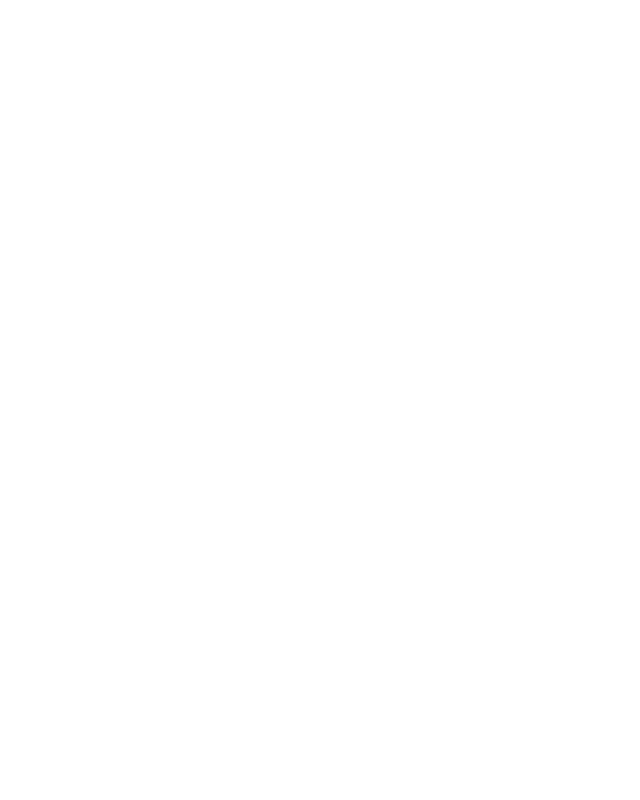
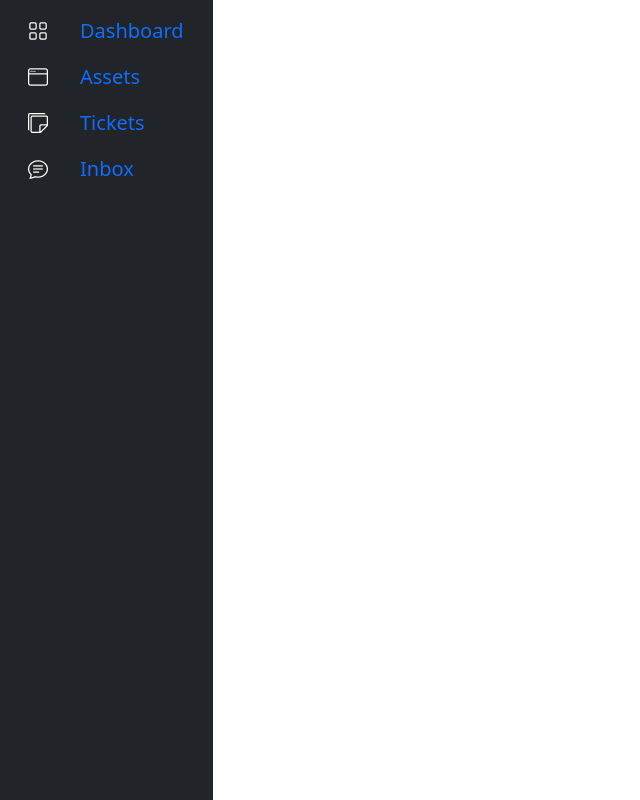
Before and after one commit to Abdelghani-Adel/I.T_Manager, a React (Create React App) app: page /tickets/1 in a window 1280 px wide. Shown: the whole page, without its empty margins (0-640 px from the left). Built offline with nearby package versions, Linux system fonts and the light colour scheme.

Commit message:
added sidebar

```diff
--- a/src/App.js
+++ b/src/App.js
@@ -1,7 +1,12 @@
+import Sidebar from "./Components/Sidebar/Sidebar";
 import AppWrapper from "./Components/UI/Wrapper/AppWrapper";
 
 function App() {
-  return <AppWrapper></AppWrapper>;
+  return (
+    <AppWrapper>
+      <Sidebar />
+    </AppWrapper>
+  );
 }
 
 export default App;
--- /dev/null
+++ b/src/Components/Sidebar/SideNav/SideNav.js
@@ -0,0 +1,14 @@
+import SideNavItem from "./SideNavItem";
+
+const SideNav = () => {
+  return (
+    <nav className="navbar navbar-dark">
+      <SideNavItem path="/dashboard" title="Dashboard" icon="grid" />
+      <SideNavItem path="/assets" title="Assets" icon="window" />
+      <SideNavItem path="/tickets" title="Tickets" icon="stickies" />
+      <SideNavItem path="/inbox" title="Inbox" icon="chat-text" />
+    </nav>
+  );
+};
+
+export default SideNav;
--- /dev/null
+++ b/src/Components/Sidebar/SideNav/SideNavItem.js
@@ -0,0 +1,14 @@
+import { NavLink } from "react-router-dom";
+
+const SideNavItem = (props) => {
+  return (
+    <li className="nav-item d-inline-flex align-items-center fs-5">
+      <i className={`bi bi-${props.icon} me-3 ms-3`}></i>
+      <NavLink activeClassName="active" className="nav-link" to={props.path}>
+        {props.title}
+      </NavLink>
+    </li>
+  );
+};
+
+export default SideNavItem;
--- a/src/Components/Sidebar/Sidebar.js
+++ b/src/Components/Sidebar/Sidebar.js
@@ -0,0 +1,11 @@
+import SideNav from "./SideNav/SideNav";
+
+const Sidebar = (props) => {
+  return (
+    <div className="col-2 bg-dark text-white">
+      <SideNav />
+    </div>
+  );
+};
+
+export default Sidebar;
```
Also changed, not shown: src/Components/Sidebar/SidebarNav/SidebarNav.js (deleted), src/Components/Sidebar/SidebarNav/SidebarNavItem.js (deleted).
